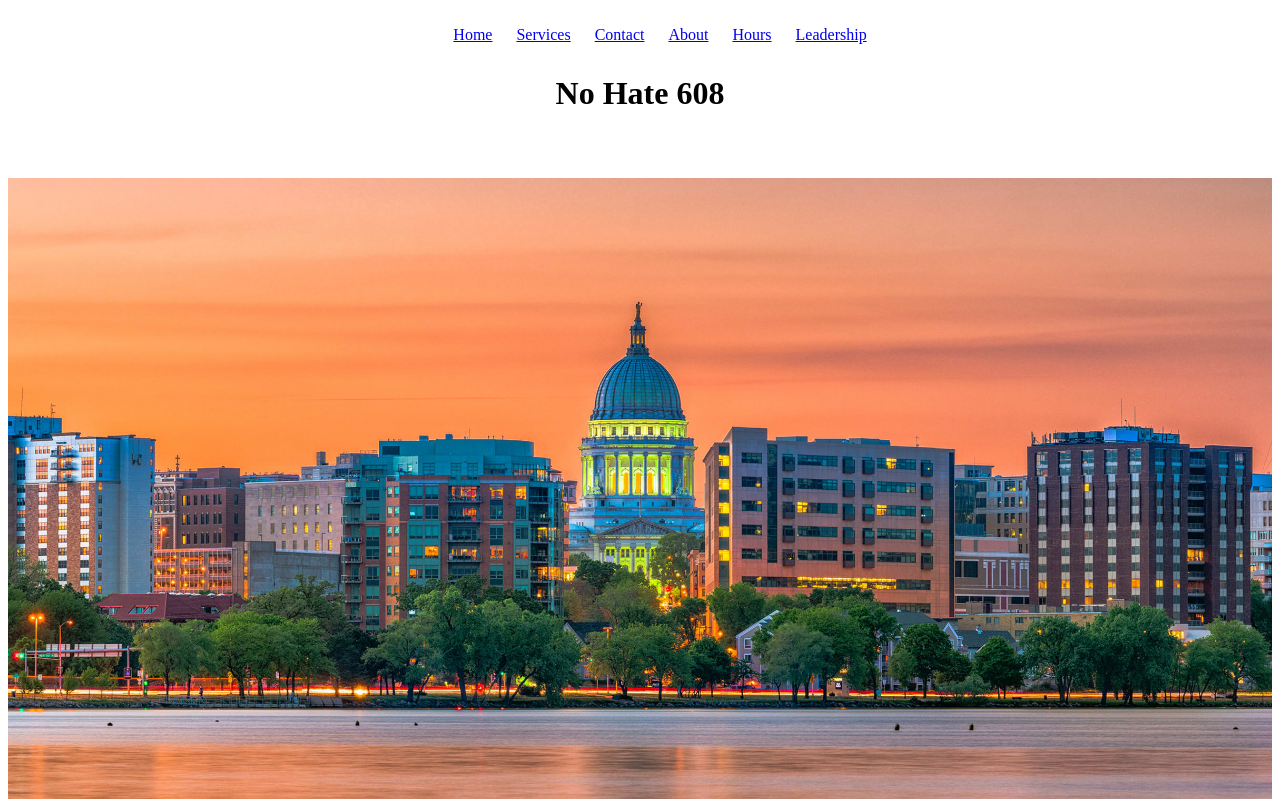
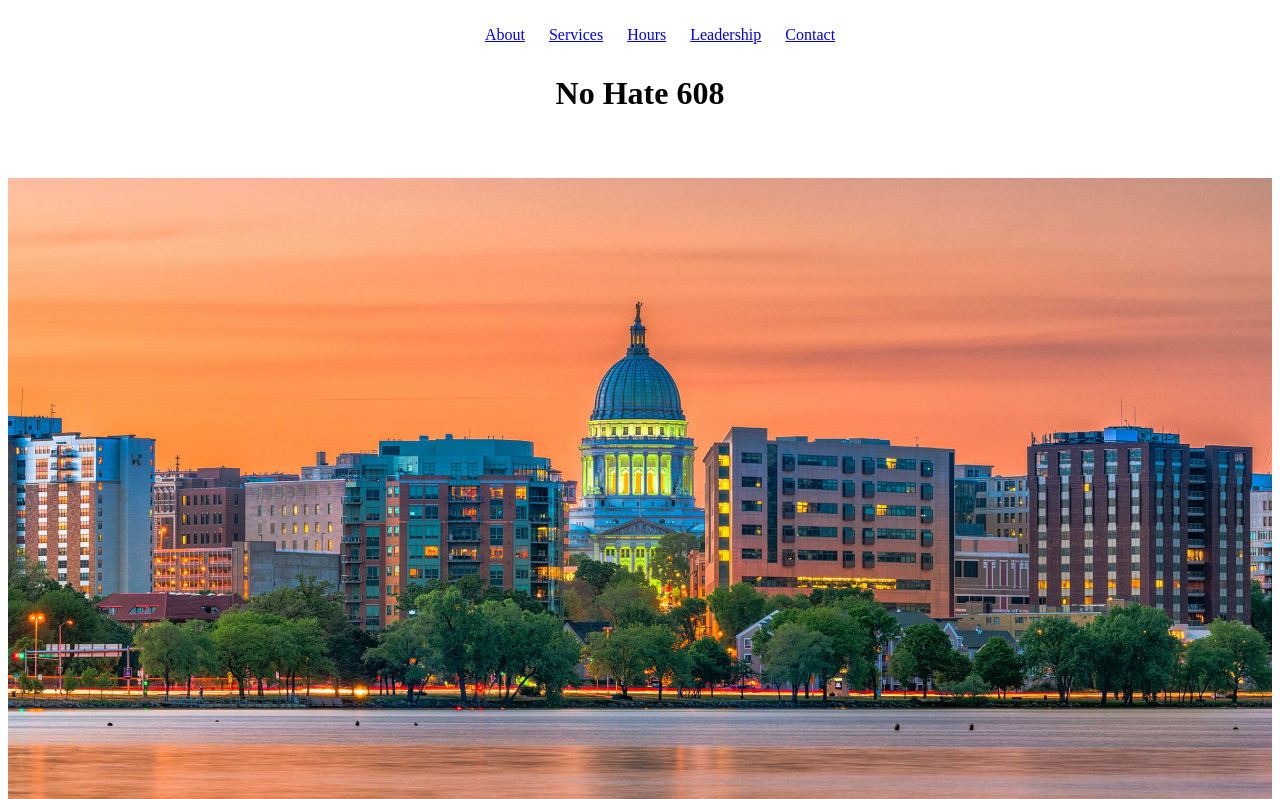
Before and after one commit to qtleeq/no-hate-608, a plain HTML site: page index.html in a window 1280 px wide. Shown: the top 799 px of the page. Drawn offline with Linux system fonts and the light colour scheme.

Commit message:
Update index.html navbar
Now fix other navbars

```diff
--- a/index.html
+++ b/index.html
@@ -10,22 +10,19 @@
     <nav>
       <ul>
         <li>
-          <a href="index.html">Home</a>
+          <a href="#about">About</a>
         </li>
         <li>
-          <a href="html/services.html">Services</a>
-        </li>
-        <li>
-          <a href="html/contact.html">Contact</a>
-        </li>
-        <li>
-          <a href="html/about.html">About</a>
+          <a href="#services">Services</a>
         </li>
         <li>
           <a href="html/hours.html">Hours</a>
         </li>
         <li>
           <a href="html/leadership.html">Leadership</a>
+        </li>
+        <li>
+          <a href="html/contact.html">Contact</a>
         </li>
       </ul>
     </nav>
@@ -34,7 +31,7 @@
     </header>
     <section class="home">
     </section>
-    <section class="about">
+    <section id="about" class="about">
       <div class="about-img">
         <img src=
 "../images/608shirt.jpg">
@@ -47,7 +44,7 @@
 "/images/besttowork.png" alt="No Hate 608">
     </div>
     </section>
-    <section class="services">
+    <section id="services" class="services">
       <p>Kush.html</p>
       <div class="services-table">
         <h2>Services</h2>
```
